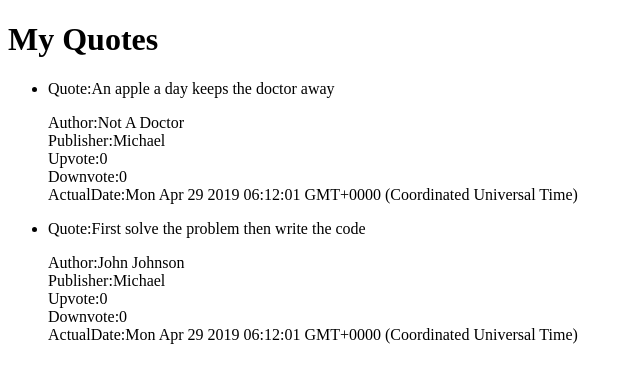
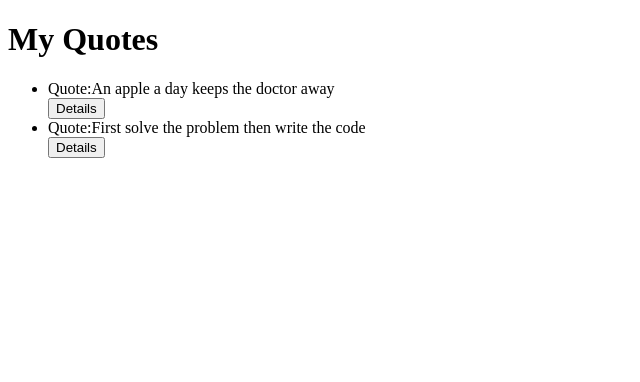
Before and after one commit to Mikemike-22/Quotes, an Angular app: page / in a window 1280 px wide. Shown: the top 382 px of the page, without its empty margins (0-640 px from the left). Built offline with nearby package versions, Linux system fonts and the light colour scheme.

Commit message:
add a toggle button for details

```diff
--- a/src/app/quote.ts
+++ b/src/app/quote.ts
@@ -3,6 +3,6 @@ export class Quote {
 
     constructor(public id:number, public quote:string, public author:string, public publisher:String, public upvote:number, public downvote: number,public actualDate:Date)
 
-    {this.showDescription
+    {this.showDescription=false
     }
 }
--- a/src/app/quote/quote.component.html
+++ b/src/app/quote/quote.component.html
@@ -1,8 +1,11 @@
 <h1>My Quotes</h1>
 <ul>
-  <div *ngFor='let quote of quotes'>
+  <div *ngFor='let quote of quotes; let i=index'>
+
     <li>Quote:{{quote.quote}}</li>
-    <app-quote-details [quote]='quote'></app-quote-details>
+
+    <button (click)="toogleDetails(i)">Details</button>
+    <app-quote-details *ngIf="quote.showDescription" [quote]='quote'></app-quote-details>
 
   </div>
 </ul>
```
